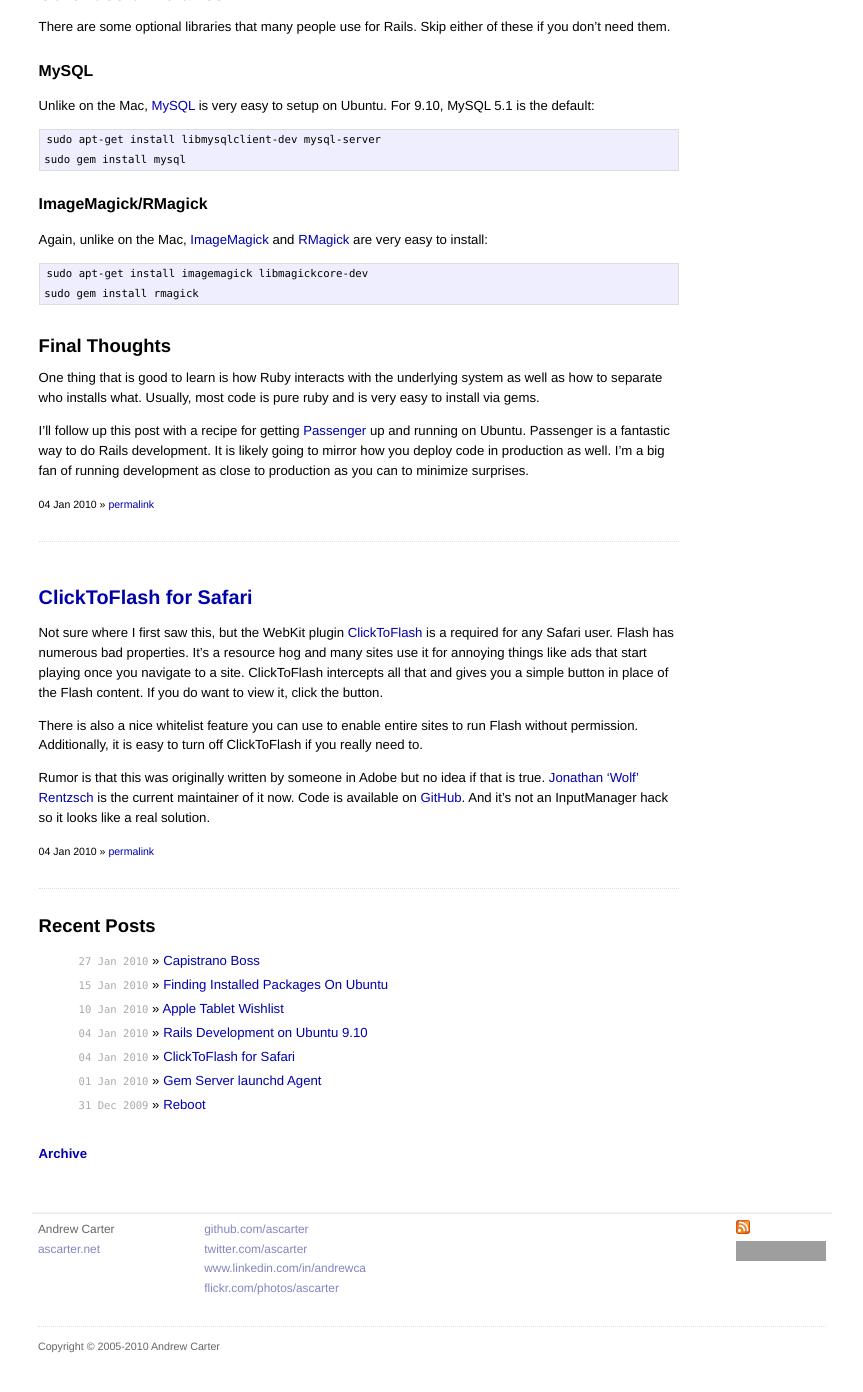
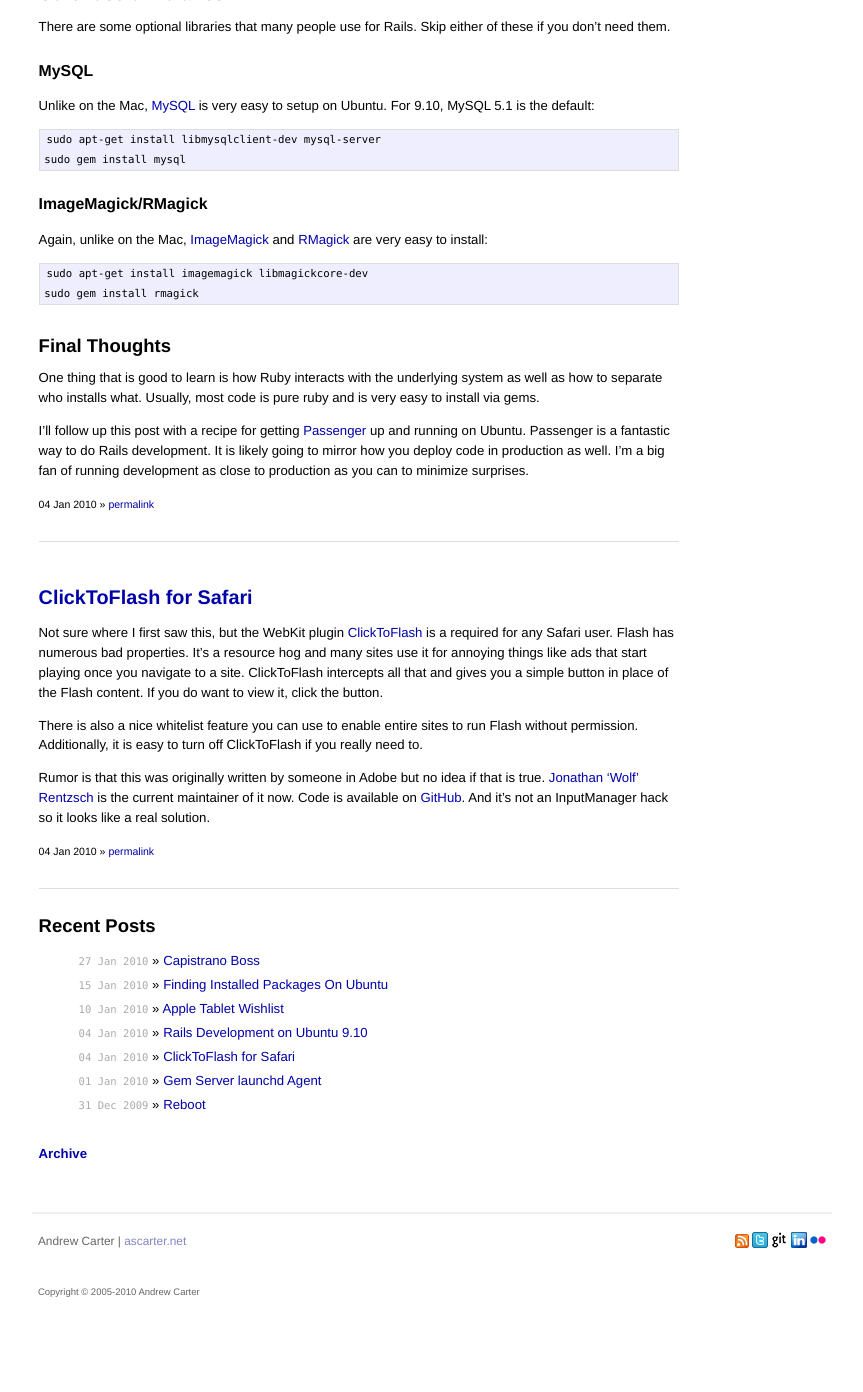
Before and after one commit to ascarter/ascarter.github.io, a Jekyll site: the page built from index.markdown, in a window 1280 px wide and 1400 px high, scrolled down 7344 px. Shown: the top 1392 px of the window, without its empty margins (208-1071 px from the left). Built offline with Jekyll 4.4.1, drawn with Linux system fonts in a browser that asks for light colours; after the commit the page ends 8688 px from its top, so only the background shows below that; grey boxes are pictures that could not be loaded.

Commit message:
Streamline footer to use icon badges for external links

```diff
--- a/_includes/footer.html
+++ b/_includes/footer.html
@@ -1,16 +1,14 @@
 <div id="leftcol">
-	<span class="contact">Andrew Carter</span><br />
-	<span class="contact"><a href="{{ site.url }}">ascarter.net</a></span><br />
+	<p>Andrew Carter</span> | <a href="{{ site.url }}">ascarter.net</a></p>
 </div>
 <div id="rightcol">
-	<span class="contact"><a href="atom.xml"><img src="images/feed-icon-14x14.png" alt="Subscribe to RSS Feed" /></a></span><br />
-	<span class="contact"><a href="http://www.twitter.com/ascarter"><img src="http://twitter-badges.s3.amazonaws.com/t_mini-a.png" alt="Follow ascarter on Twitter"/></a></span><br />
-</div>
-<div id="centercol">
-	<span class="contact"><a href="http://github.com/ascarter/">github.com/ascarter</a></span><br />
-	<span class="contact"><a href="http://twitter.com/ascarter/">twitter.com/ascarter</a></span><br />
-	<span class="contact"><a href="http://www.linkedin.com/in/andrewca">www.linkedin.com/in/andrewca</a></span><br />
-	<span class="contact"><a href="http://flickr.com/photos/ascarter/">flickr.com/photos/ascarter</a></span><br />
+	<p>
+		<a href="atom.xml"><img src="images/feed-icon-14x14.png" alt="Subscribe to RSS Feed" title="ascarter.net/atom.xml" /></a>
+		<a href="http://www.twitter.com/ascarter"><img src="images/twitter.png" alt="@ascarter" title="@ascarter" /></a>
+		<a href="http://github.com/ascarter/"><img src="images/github.png" alt="github.com/ascarter" title="github.com/ascarter" /></a>
+		<a href="http://www.linkedin.com/in/andrewca"><img src="images/linkedin.png" alt="linkedin.com/in/andrewca" title="linkedin.com/in/andrewca" /></a>
+		<a href="http://flickr.com/photos/ascarter/"><img src="images/flickr.png" alt="flickr.com/photos/ascarter" title="flickr.com/photos/ascarter" /></a>
+	</p>
 </div>
 <div id="copyright">
 	<p>Copyright &copy; 2005-2010 <a href="{{ site.url }}">Andrew Carter</a></p>
--- a/css/site.css
+++ b/css/site.css
@@ -102,7 +102,6 @@
  --------------------------------------------------------------*/
 
 #header {
-/*	margin: 1em 4em 1em 4em;*/
 	padding: 1em 0em 2em 0em;
 	border-bottom: 2px solid #eee;
 }
@@ -167,7 +166,7 @@
 	text-align: left;
 	width: 180px;
 	padding-left: 15px;
-	border-left: 1px dotted #ddd;
+	border-left: 1px solid #ddd;
 }
 
 /*--------------------------------------------------------------
@@ -190,20 +189,10 @@
 }
 
 #footer #leftcol {
-	position: relative;
 	float: left;
-	text-align: left;
-}
-
-#footer #centercol {
-	position: relative;
-	margin-left: 14em;
-	margin-right: 14em;
-	text-align: left;
 }
 
 #footer #rightcol {
-	position: relative;
 	float: right;
 }
 
@@ -213,11 +202,11 @@
 
 #footer #copyright {
 	clear: left;
-	font-size: 0.9em;
+	font-size: 0.8em;
 	color: #666;
 	text-align: left;
-	border-top: 1px dotted #ddd;
 	margin-top: 2.5em;
+	padding-top: 1.0em;
 }
 
 #footer #copyright a {
@@ -231,7 +220,7 @@
 .post {
 	padding: 1.5em 0em 2.0em 0em;
 	margin-bottom: 2.0em;
-	border-bottom: 1px dotted #ddd;
+	border-bottom: 1px solid #ddd;
 }
 
 .post .title {
@@ -320,5 +309,5 @@
 
 #resume .section {
 	padding-bottom: 6px;
-	border-bottom: 1px dotted #ddd;
+	border-bottom: 1px solid #ddd;
 }
```
Also changed, not shown: images/flickr.png (added), images/github.png (added), images/linkedin.png (added), images/twitter.png (added).
